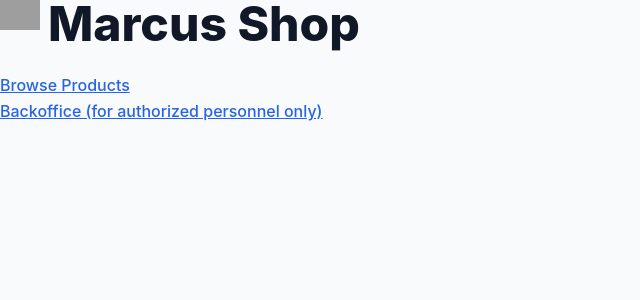
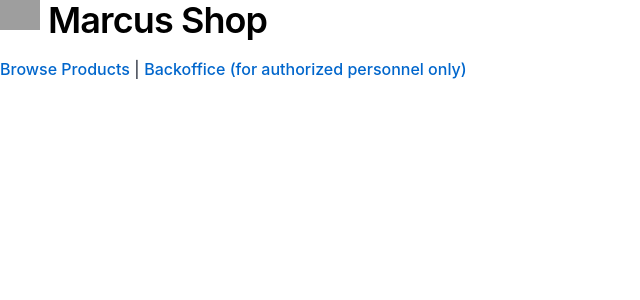
Before and after one commit to hemarque/sport-store, a React (Create React App) app in the folder frontend/: page / in a window 1280 px wide. Shown: the top 300 px of the page, without its empty margins (0-640 px from the left). Built offline with nearby package versions, Linux system fonts and the light colour scheme; grey boxes are pictures that could not be loaded.

Commit message:
feat: style settings in interfaces

```diff
--- a/frontend/src/index.css
+++ b/frontend/src/index.css
@@ -2,53 +2,57 @@
 @tailwind components;
 @tailwind utilities;
 
-/* Base styles */
+
 @layer base {
   body {
-    @apply bg-gray-50 text-gray-800 font-sans leading-relaxed antialiased;
+    @apply bg-white text-gray-900 leading-relaxed antialiased;
+    font-family: -apple-system, BlinkMacSystemFont, 'Segoe UI', 'Roboto', 'Oxygen',
+      'Ubuntu', 'Cantarell', 'Fira Sans', 'Droid Sans', 'Helvetica Neue', sans-serif;
   }
 
   h1 {
-    @apply text-5xl font-extrabold mb-6 text-gray-900;
+    @apply text-4xl font-semibold mb-4 text-black tracking-tight;
   }
 
   h2 {
-    @apply text-4xl font-bold mb-5 text-gray-900;
+    @apply text-3xl font-semibold mb-4 text-black;
   }
 
   h3 {
-    @apply text-3xl font-semibold mb-4 text-gray-800;
+    @apply text-2xl font-medium mb-3 text-black;
   }
 
   h4 {
-    @apply text-2xl font-semibold mb-3 text-gray-800;
+    @apply text-xl font-medium mb-3 text-gray-900;
   }
 
   h5 {
-    @apply text-xl font-semibold mb-2 text-gray-700;
+    @apply text-lg font-medium mb-2 text-gray-800;
   }
 
   h6 {
-    @apply text-lg font-semibold mb-1 text-gray-700;
+    @apply text-base font-medium mb-1 text-gray-700;
   }
 
   p {
-    @apply mb-4 text-gray-700;
+    @apply mb-4 text-gray-800;
   }
 
   /* Buttons */
   button {
-    @apply inline-block px-5 py-3 rounded-xl bg-blue-600 text-white font-semibold hover:bg-blue-700 focus:outline-none focus:ring-4 focus:ring-blue-300 transition;
+    @apply inline-block px-6 py-2 rounded-lg text-white font-medium transition duration-200;
+    background-color: #0071e3;
   }
 
   /* Links */
   a {
-    @apply text-blue-600 hover:text-blue-800 font-medium underline transition;
+    @apply font-medium no-underline hover:underline transition;
+    color: #0066cc;
   }
 
   /* Inputs */
   input, textarea, select {
-    @apply w-full p-3 border border-gray-300 rounded-xl bg-white focus:outline-none focus:ring-2 focus:ring-blue-400 focus:border-transparent;
+    @apply w-full px-4 py-2 border border-gray-200 rounded-lg bg-white shadow-sm focus:outline-none focus:ring-1 focus:ring-black focus:border-black;
   }
 
   /* Forms */
--- a/frontend/src/pages/Backoffice.tsx
+++ b/frontend/src/pages/Backoffice.tsx
@@ -3,14 +3,13 @@ import { Link } from "react-router-dom";
 
 const Admin: React.FC = () => {
   return (
-    <div className="p-4">
-      <div className="flex items-center space-x-4">
-        <img className="align-top" width="40" src="/img/logo.png" alt="logo" />
-        <h1 className="text-2xl font-bold">Admin</h1>
+    <div>
+      <div className="flex items-start space-x-2">
+        <img className="align-top" width="40px" src="/img/logo.png" alt="logo" />
+        <h1>Marcus Shop</h1>
       </div>
-      <Link to="/part">Create part</Link>
-      <br/>
-      <Link to="/product">Create product</Link>
+      <h2>Admin</h2>
+      <Link to="/part">Create part</Link> | <Link to="/product">Create product</Link>
     </div>
   );
 };
--- a/frontend/src/pages/Cart.tsx
+++ b/frontend/src/pages/Cart.tsx
@@ -33,7 +33,7 @@ const Cart: React.FC = () => {
         <h1>Marcus Shop</h1>
       </div>
 
-      <h1>Shopping Cart</h1>
+      <h2>Shopping Cart</h2>
       {cart.length > 0 ? (
         <>
           <ul>
--- a/frontend/src/pages/Catalog.tsx
+++ b/frontend/src/pages/Catalog.tsx
@@ -7,7 +7,7 @@ const Catalog: React.FC = () => {
   const [products, setProducts] = useState<Product[]>([]);
 
   useEffect(() => {
-    fetch("http://localhost:8080/api/products") // ← API endpoint
+    fetch("http://localhost:8080/api/products")
       .then(response => response.json())
       .then(data => setProducts(data))
       .catch(error => console.error("Error fetching products:", error));
@@ -19,12 +19,13 @@ const Catalog: React.FC = () => {
         <img className="align-top" width="40px" src="/img/logo.png" alt="logo" />
         <h1>Marcus Shop</h1>
       </div>
-      <h1>Catalog</h1>
+      <h2>Catalog</h2>
       {products.map((product) => (
         <div key={product.id}>
-          <h2>{product.name}</h2>
+          <h3>{product.name}</h3>
           <p>${product.price}</p>
           <Link to={`/product/${product.id}`}>See Details</Link>
+          <hr/>
         </div>
       ))}
     </div>
--- a/frontend/src/pages/Checkout.tsx
+++ b/frontend/src/pages/Checkout.tsx
@@ -23,7 +23,7 @@ const Checkout: React.FC = () => {
                 <img className="align-top" width="40px" src="/img/logo.png" alt="logo" />
                 <h1>Marcus Shop</h1>
             </div>
-            <h1>Checkout</h1>
+            <h2>Checkout</h2>
             <form>
                 <input
                     type="text"
--- a/frontend/src/pages/Confirmation.tsx
+++ b/frontend/src/pages/Confirmation.tsx
@@ -14,8 +14,8 @@ const Confirmation: React.FC = () => {
         <img className="align-top" width="40px" src="/img/logo.png" alt="logo" />
         <h1>Marcus Shop</h1>
       </div>
-
-      <h1>Thank you for your order!</h1>
+      <br/>
+      <h3>Thank you for your order!</h3>
       <p>Your order has been confirmed. We will process it soon.</p>
       <button onClick={handleGoHome}>Go to Home</button> { }
     </div>
--- a/frontend/src/pages/CreatePart.tsx
+++ b/frontend/src/pages/CreatePart.tsx
@@ -1,5 +1,6 @@
 import React, { useState, useEffect } from "react";
 import { Part } from "../model/Part";
+import { Link } from "react-router-dom";
 
 const CreatePart: React.FC = () => {
     const [type, setType] = useState("");
@@ -52,8 +53,14 @@ const CreatePart: React.FC = () => {
     };
 
     return (
-        <div className="p-4">
-            <h2 className="text-xl mb-4">Create New Part</h2>
+        <div>
+            <div className="flex items-start space-x-2">
+                <img className="align-top" width="40px" src="/img/logo.png" alt="logo" />
+                <h1>Marcus Shop</h1>
+            </div>
+            <h2>Create New Part</h2>
+            <Link to="/">Home</Link> | <Link to="/backoffice">Backoffice</Link> | <Link to="/product">Create product</Link>
+            <br/><br/><hr/><br/>
             <form onSubmit={handleSubmit} className="flex flex-col gap-4 max-w-md">
                 <input
                     type="text"
--- a/frontend/src/pages/CreateProduct.tsx
+++ b/frontend/src/pages/CreateProduct.tsx
@@ -1,6 +1,8 @@
 import React, { useState, useEffect } from "react";
 import { Part } from "../model/Part";
 import { Product } from "../model/Product";
+import { Link } from "react-router-dom";
+
 
 const CreateProduct: React.FC = () => {
     const [type, setType] = useState("");
@@ -74,7 +76,13 @@ const CreateProduct: React.FC = () => {
 
     return (
         <div>
+            <div className="flex items-start space-x-2">
+                <img className="align-top" width="40px" src="/img/logo.png" alt="logo" />
+                <h1>Marcus Shop</h1>
+            </div>
             <h2>Create New Product</h2>
+            <Link to="/">Home</Link> | <Link to="/backoffice">Backoffice</Link> | <Link to="/part">Create part</Link>
+            <br /><br /><hr /><br />
             <form onSubmit={handleSubmit}>
                 <input
                     type="text"
@@ -108,7 +116,7 @@ const CreateProduct: React.FC = () => {
                                 onChange={() => togglePartSelection(part.id)}
                                 className="w-4 h-4"
                             />
-                            <span>{part.type} - {part.option} (${part.price})<br/></span>
+                            <span>{part.type} - {part.option} (${part.price})<br /></span>
                         </label>
                     ))}
                 </div>
--- a/frontend/src/pages/Home.tsx
+++ b/frontend/src/pages/Home.tsx
@@ -8,9 +8,7 @@ const Home: React.FC = () => {
         <img className="align-top" width="40px" src="/img/logo.png" alt="logo" />
         <h1>Marcus Shop</h1>
       </div>
-      <Link to="/catalog">Browse Products</Link>
-      <br/>
-      <Link to="/backoffice">Backoffice (for authorized personnel only)</Link>
+      <Link to="/catalog">Browse Products</Link> | <Link to="/backoffice">Backoffice (for authorized personnel only)</Link>
     </div>
   );
 };
--- a/frontend/src/pages/ProductDetail.tsx
+++ b/frontend/src/pages/ProductDetail.tsx
@@ -34,7 +34,7 @@ const ProductDetail: React.FC = () => {
         }
     }, [id]);
 
-    if (!product) return <div>Loading...</div>;
+    if (!product) return <div>Product not found.</div>;
 
     const handleCart = () => {
         navigate("/cart");
@@ -47,14 +47,14 @@ const ProductDetail: React.FC = () => {
     return (
         <div>
             <div className="flex items-start space-x-2">
-                <img className="align-top" width="30px" src="/img/logo.png" alt="logo" />
+                <img className="align-top" width="40px" src="/img/logo.png" alt="logo" />
                 <h1>Marcus Shop</h1>
             </div>
-            <h1>{product.name}</h1>
+            <h2>{product.name}</h2>
             <p>Type: {product.type}</p>
             <p>Total Price: ${product.getTotalPrice()}</p>
 
-            <h2>Parts:</h2>
+            <h3>Parts:</h3>
             <ul>
                 {product.parts.map((part, index) => (
                     <li key={index}>
@@ -62,11 +62,13 @@ const ProductDetail: React.FC = () => {
                     </li>
                 ))}
             </ul>
+            <br /><hr /><br />
 
             <button onClick={() => addToCart(product)}>Add to Cart</button>
 
             <div>
-                <h3>Shopping Cart</h3>
+                <br />
+                <h2>Shopping Cart</h2>
                 {cart.length > 0 ? (
                     <ul>
                         {cart.map((cartItem, index) => (
```
